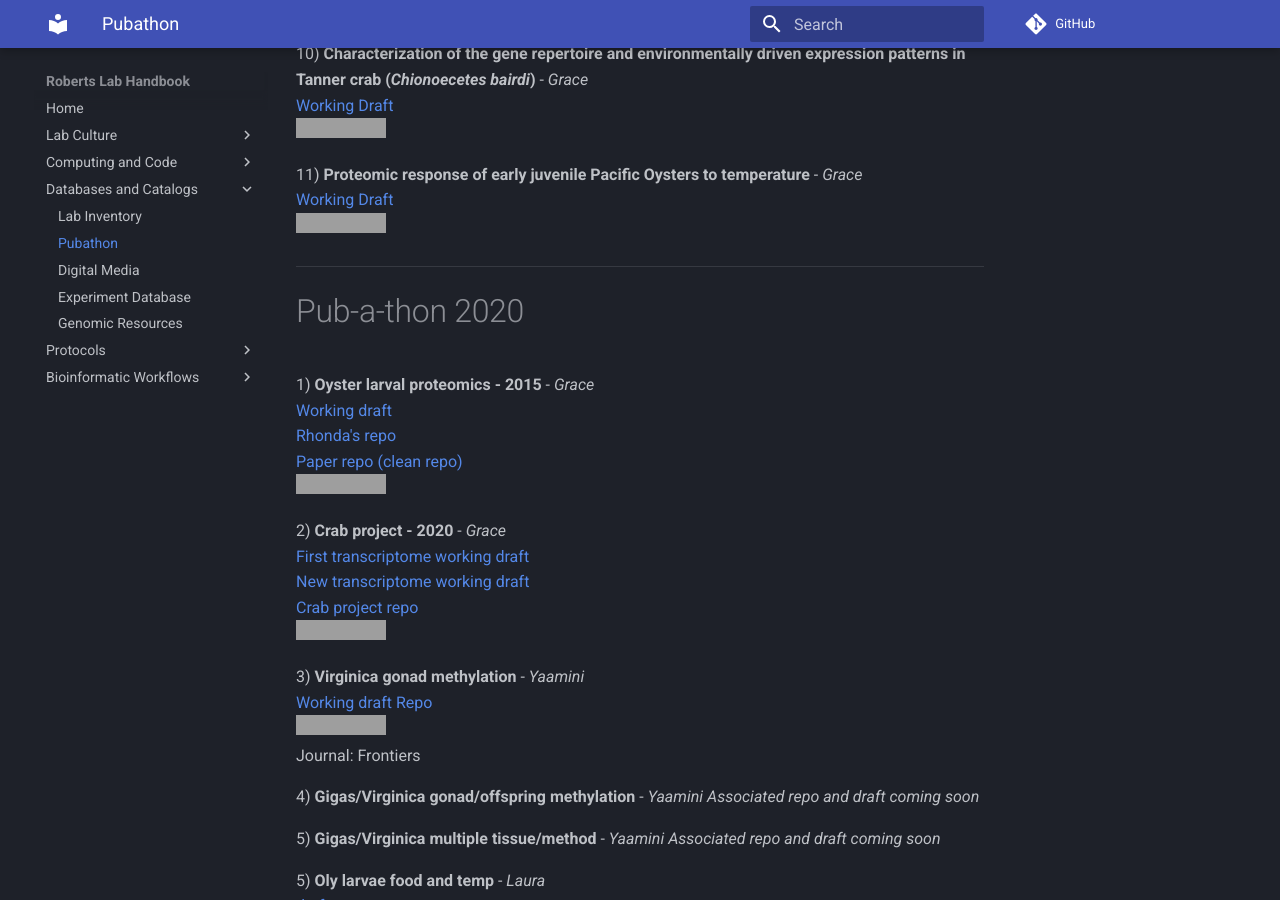
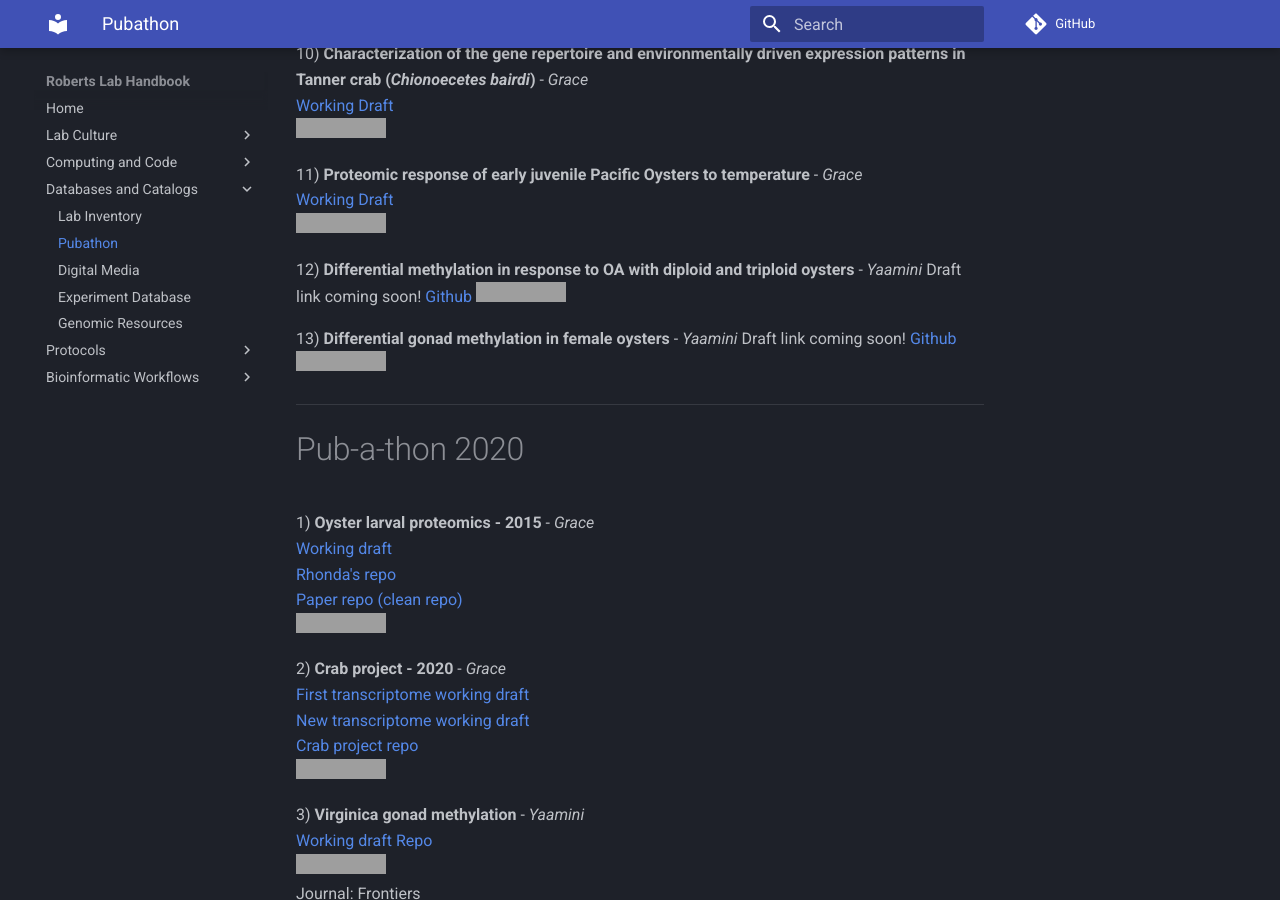
Before and after one commit to RobertsLab/resources, an MkDocs documentation site: the page built from docs/Pubathon.md, in a window 1280 px wide and 900 px high, scrolled down 1324 px. Built offline with MkDocs 1.6.1 and Material for MkDocs 9.7.7, drawn with Linux system fonts in a browser that asks for light colours; comment, search, counter and statistics services are not loaded; grey boxes are pictures that could not be loaded.

Commit message:
add yaamini's papers

```diff
--- a/docs/Pubathon.md
+++ b/docs/Pubathon.md
@@ -56,7 +56,15 @@ Journal: TBD
 [Working Draft](https://docs.google.com/document/d/1OaYNzlOJr5QibCYt8--GMNGvXlzHPR9_daCkNUVkj-U/edit)
 ![status](https://img.shields.io/badge/pub--a--thon%20status-in%20progress-orange.svg)
 
+12) **Differential methylation in response to OA with diploid and triploid oysters** - _Yaamini_
+Draft link coming soon!
+[Github](https://github.com/RobertsLab/project-oyster-oa)
+![status](https://img.shields.io/badge/pub--a--thon%20status-early%20draft-yellow.svg)
 
+13) **Differential gonad methylation in female oysters** - _Yaamini_
+Draft link coming soon!
+[Github](https://github.com/RobertsLab/project-gigas-oa-meth)
+![status](https://img.shields.io/badge/pub--a--thon%20status-early%20draft-yellow.svg)
 
 ---
 
```
